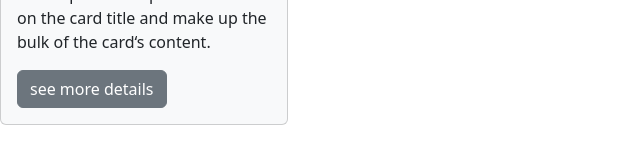
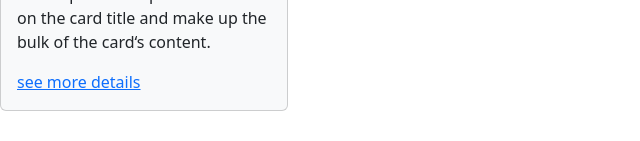
Before and after one commit to learn-academy-2023-bravo/cat-tinder-frontend-thunder-cats, a React (Create React App) app: page /catindex in a window 1280 px wide. Shown: the part 370-511 px from the top of the page, without its empty margins (0-640 px from the left). Built offline with nearby package versions, Linux system fonts and the light colour scheme.

Commit message:
read functionality

```diff
--- a/src/pages/CatIndex.js
+++ b/src/pages/CatIndex.js
@@ -1,5 +1,13 @@
 import React from "react"
-import { Card, CardBody, CardTitle, CardSubtitle, Button, CardText } from "reactstrap"
+import {
+  Card,
+  CardBody,
+  CardTitle,
+  CardSubtitle,
+  Button,
+  CardText,
+} from "reactstrap"
+import { NavLink } from "react-router-dom"
 
 const CatIndex = ({ cats }) => {
   return (
@@ -12,7 +20,7 @@ const CatIndex = ({ cats }) => {
               width: "18rem",
             }}
           >
-            <img alt= "Sample" src={cat.image} />
+            <img alt="Sample" src={cat.image} />
             <CardBody>
               <CardTitle tag="h5">{cat.name}</CardTitle>
               <CardSubtitle className="mb-2 text-muted" tag="h6">
@@ -22,7 +30,7 @@ const CatIndex = ({ cats }) => {
                 Some quick example text to build on the card title and make up
                 the bulk of the card‘s content.
               </CardText>
-              <Button>see more details</Button>
+              <NavLink to={`/catshow/${cat.id}`}>see more details</NavLink>
             </CardBody>
           </Card>
         )
```
